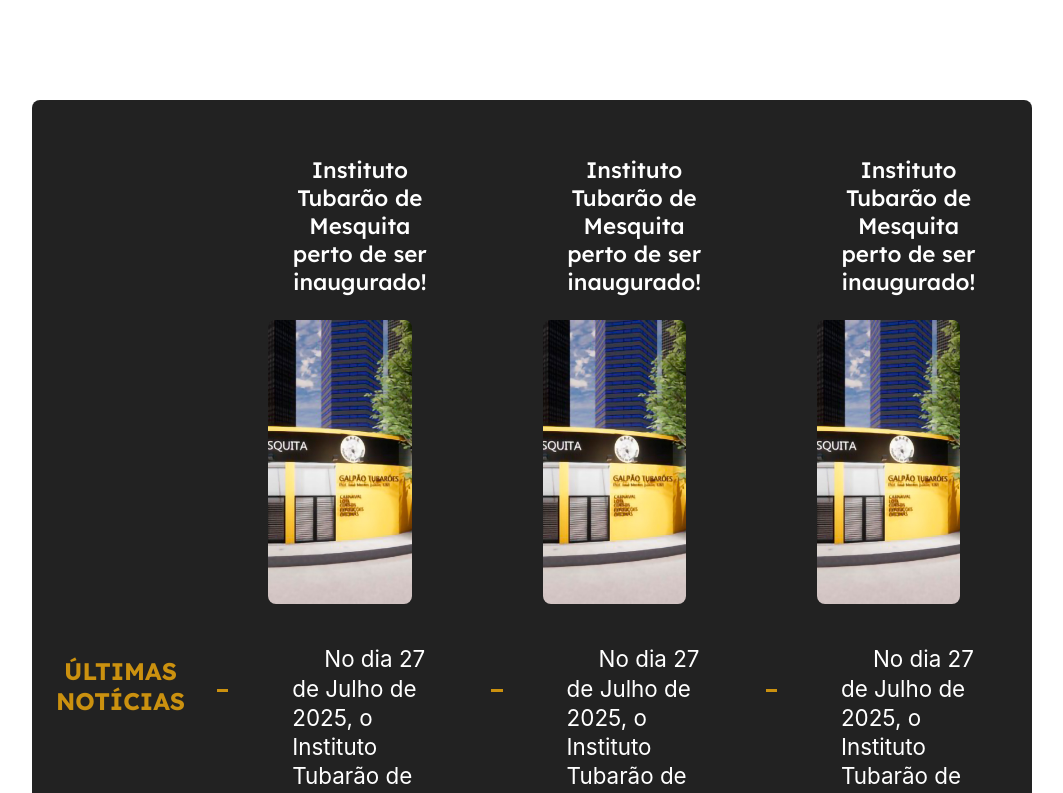
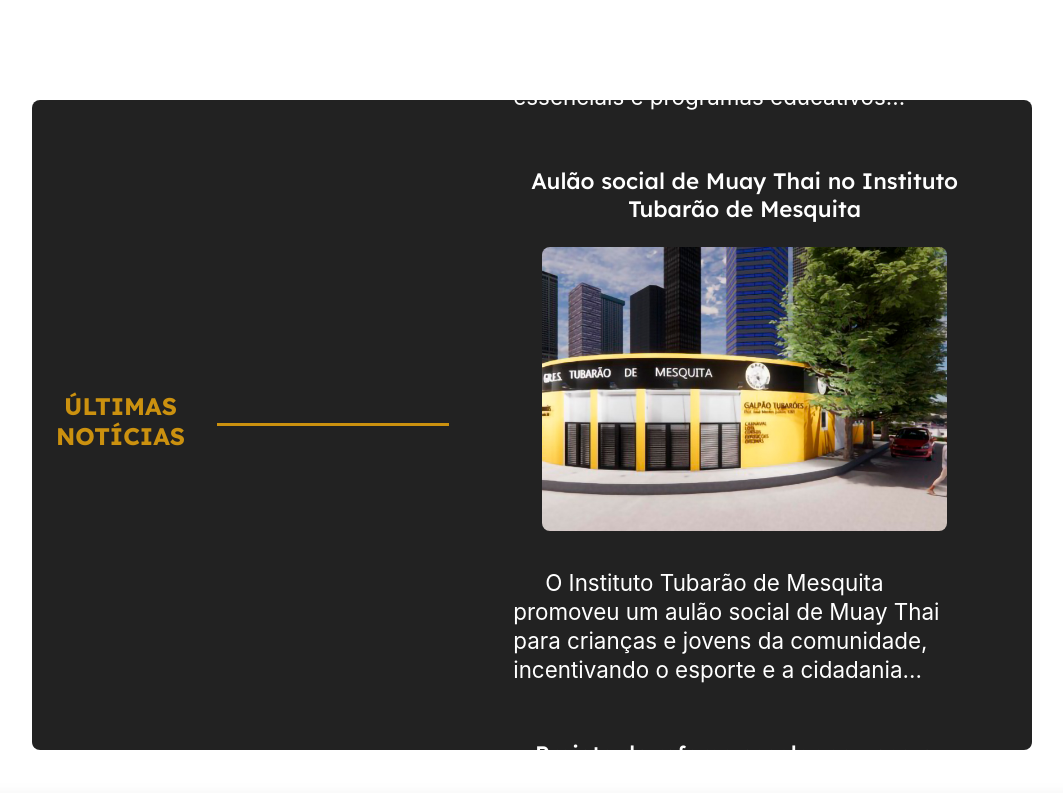
Before and after one commit to fabriciobrito01/projeto-tubarao-de-mesquita, a React (Vite) app in the folder frontend/site-tubarao/: page / in a window 1280 px wide. Shown: the part 780-1573 px from the top of the page, without its empty margins (108-1171 px from the left). Built offline with nearby package versions, Linux system fonts and the light colour scheme.

Commit message:
Update noticias-carousel at Home.jsx

```diff
--- a/frontend/site-tubarao/src/components/Navbar.jsx
+++ b/frontend/site-tubarao/src/components/Navbar.jsx
@@ -1,4 +1,4 @@
-import { useEffect, useState } from "react";
+import { useEffect, useState, useRef } from "react";
 import { Link } from "react-router-dom";
 import logoTubarao from '../assets/logo-tubarao.svg';
 
@@ -6,11 +6,46 @@
   const [open, setOpen] = useState(false);
   const [submenuOpen, setSubmenuOpen] = useState(false);
   const [scrolled, setScrolled] = useState(false);
-  const isMobile = window.innerWidth < 769;
+  const submenuRef = useRef(null);
+
+  const isTouchDevice = () => {
+    if (typeof window === "undefined") return false;
+    return (
+      "ontouchstart" in window ||
+      navigator.maxTouchPoints > 0 ||
+      navigator.msMaxTouchPoints > 0
+    );
+  };
+
+  const [isTouch, setIsTouch] = useState(isTouchDevice());
+
+  useEffect(() => {
+    const handleResize = () => setIsTouch(isTouchDevice());
+    window.addEventListener("resize", handleResize);
+    return () => window.removeEventListener("resize", handleResize);
+  }, []);
 
   useEffect(() => {
     if (!open) setSubmenuOpen(false);
   }, [open]);
+
+  useEffect(() => {
+    if (!isTouch || !submenuOpen) return;
+
+    function handleClickOutside(event) {
+      if (submenuRef.current && !submenuRef.current.contains(event.target)) {
+        setSubmenuOpen(false);
+      }
+    }
+
+    document.addEventListener("mousedown", handleClickOutside);
+    document.addEventListener("touchstart", handleClickOutside);
+
+    return () => {
+      document.removeEventListener("mousedown", handleClickOutside);
+      document.removeEventListener("touchstart", handleClickOutside);
+    };
+  }, [isTouch, submenuOpen]);
 
   useEffect(() => {
     const handleScroll = () => setScrolled(window.scrollY > 0);
@@ -213,7 +248,23 @@
 
           .nav-links li a {
             font-size: 1rem;
-            padding: 0rem 0rem;
+            padding: 0.5rem 0rem;
+          }
+
+          .nav-links li.has-submenu .submenu {
+            list-style: none;
+            position: absolute;
+            top: 100%;
+            left: 0;
+            padding: 0.25rem 1rem;
+            border-radius: 0 0 10px 10px;
+            min-width: 180px;
+            background: #222;
+            opacity: 0;
+            max-height: 0;
+            overflow: hidden;
+            pointer-events: none;
+            transition: opacity 0.3s ease, max-height 0.3s ease;
           }
 
           .logo-tubarao img {
@@ -247,6 +298,7 @@
             overflow: visible;
             justify-content: flex-end;
           }
+
           .nav-links li.has-submenu .submenu {
             list-style: none;
             position: absolute;
@@ -262,6 +314,7 @@
             pointer-events: none;
             transition: opacity 0.3s ease, max-height 0.3s ease;
           }
+
           .nav-links li.has-submenu:hover .submenu {
             opacity: 1;
             max-height: 500px;
@@ -289,8 +342,12 @@
           <li><Link to="/institutotubarao" onClick={handleCloseMenus}>INSTITUTO</Link></li>
           <li><Link to="/cadastro" onClick={handleCloseMenus}>CADASTRO</Link></li>
           <li
+            ref={submenuRef}
             className={`has-submenu${submenuOpen ? " active" : ""}`}
-            onClick={isMobile ? () => setSubmenuOpen((prev) => !prev) : undefined}
+            onClick={isTouch ? (e) => {
+              e.stopPropagation();
+              setSubmenuOpen((prev) => !prev);
+            } : undefined}
             style={{ cursor: "pointer", userSelect: "none" }}
           >
             <Link>TUBARÃO</Link>
--- a/frontend/site-tubarao/src/pages/Home.jsx
+++ b/frontend/site-tubarao/src/pages/Home.jsx
@@ -1,4 +1,4 @@
-import { useState } from "react";
+import { useState, useEffect } from "react";
 import { Link } from "react-router-dom";
 
 import locationSvg from "../assets/location-svgrepo-com.svg";
@@ -8,10 +8,36 @@
 import primeiroCasal24 from "../assets/desfile24/desfile24-primeirocasal.jpg";
 import backgroudPicture from "../assets/desfile24/desfile24-comissaodefrentedancando.jpg";
 
+function useIsMobile() {
+  const [isMobile, setIsMobile] = useState(window.innerWidth <= 769);
+  useEffect(() => {
+    const handleResize = () => setIsMobile(window.innerWidth <= 769);
+    window.addEventListener("resize", handleResize);
+    return () => window.removeEventListener("resize", handleResize);
+  }, []);
+  return isMobile;
+}
+
 function Home() {
   const [nome, setNome] = useState("");
   const [email, setEmail] = useState("");
   const [mensagem, setMensagem] = useState("");
+  const isMobile = useIsMobile();
+
+  const isTouchDevice = () => {
+    if (typeof window === "undefined") return false;
+    return (
+      "ontouchstart" in window ||
+      navigator.maxTouchPoints > 0 ||
+      navigator.msMaxTouchPoints > 0
+    );
+  };
+  const [isTouch, setIsTouch] = useState(isTouchDevice());
+  useEffect(() => {
+    const handleResize = () => setIsTouch(isTouchDevice());
+    window.addEventListener("resize", handleResize);
+    return () => window.removeEventListener("resize", handleResize);
+  }, []);
 
   function handleEnviar(e) {
     e.preventDefault();
@@ -22,6 +48,32 @@
     );
     window.location.href = `mailto:${destinatario}?subject=${assunto}&body=${corpo}`;
   }
+
+  const noticias = [
+    {
+      titulo: "Instituto Tubarão de Mesquita perto de ser inaugurado!",
+      imagem: institutoFachada,
+      texto: "No dia 27 de Julho de 2025, o Instituto Tubarão de Mesquita será inaugurado com a missão de atender a comunidade oferecendo uma variedade de serviços essenciais e programas educativos..."
+    },
+    {
+      titulo: "Aulão social de Muay Thai no Instituto Tubarão de Mesquita",
+      imagem: institutoFachada,
+      texto: "O Instituto Tubarão de Mesquita promoveu um aulão social de Muay Thai para crianças e jovens da comunidade, incentivando o esporte e a cidadania..."
+    },
+    {
+      titulo: "Projeto de reforço escolar começa em agosto",
+      imagem: institutoFachada,
+      texto: "A partir de agosto, o Instituto Tubarão de Mesquita oferecerá aulas de reforço escolar gratuitas para alunos do ensino fundamental da região..."
+    }
+  ];
+
+  // Estado do carrossel
+  const [noticiaIndex, setNoticiaIndex] = useState(0);
+
+  // Navegação do carrossel
+  const handlePrev = () => setNoticiaIndex((prev) => (prev === 0 ? noticias.length - 1 : prev - 1));
+  const handleNext = () => setNoticiaIndex((prev) => (prev === noticias.length - 1 ? 0 : prev + 1));
+
 
   return (
     <>
@@ -58,7 +110,8 @@
             width: 200px;
           }
 
-          .noticias-content {
+          .noticias-carousel {
+            height: 650px;
             max-width: 800px;
             margin: 2.5rem auto;
             padding: 2rem 1.5rem;
@@ -69,7 +122,52 @@
             border-radius: 0.5rem;
           }
 
-          .noticias-content h3 {
+          .carousel-image-wrapper {
+            position: relative;
+            width: 100%;
+            max-width: 600px;
+            margin: 0 auto;
+            padding: 0;
+          }
+
+          .carousel-image-wrapper img {
+            width: 100%;
+            height: auto;
+            border-radius: 1rem;
+            object-fit: cover;
+            display: block;
+          }
+
+          /* Botões laterais */
+          .carousel-btn-absolute {
+            position: absolute;
+            top: 50%;
+            transform: translateY(-50%);
+            background: #CB910F;
+            color: #fff;
+            border: none;
+            border-radius: 50%;
+            width: 40px;
+            height: 40px;
+            font-size: 1.2rem;
+            cursor: pointer;
+            transition: background 0.2s;
+            z-index: 2;
+          }
+
+          .carousel-btn-absolute:hover {
+            background: #a97e0c;
+          }
+
+          .carousel-btn-left {
+            left: 10px; /* Ajuste conforme necessário */
+          }
+
+          .carousel-btn-right {
+            right: 10px; /* Ajuste conforme necessário */
+          }
+
+          .noticias-carousel h3 {
             font-size: 1.2rem;
             font-family: "Lexend", sans-serif;
             font-weight: 500;
@@ -78,17 +176,21 @@
             color: #fff;
             width: 100%;
           }
-          .noticias-content p {
+          .noticias-carousel p {
             color: #fff;
             font-size: 0.9rem;
             text-align: left;
           }
-          .noticias-content img {
+          .noticias-carousel img {
             padding: 0.5rem;
             width: 100%;
             max-width: 500px;
             border-radius: 1rem;
             object-fit: cover;
+            margin: 0rem 0;
+            display: block;
+            margin-left: auto;
+            margin-right: auto;
           }
 
           .sobre-nós {
@@ -218,7 +320,7 @@
               font-size: 1.3rem;
             }
 
-            .noticias-content {
+            .noticias-carousel {
               max-width: 1400px;
               margin: 2.5rem auto;
               padding: 2rem 1.5rem;
@@ -229,17 +331,17 @@
               justify-content: center;
             }
 
-            .noticias-content h3 {
+            .noticias-carousel h3 {
               font-size: 1.4rem;
             }
 
-            .noticias-content p {
+            .noticias-carousel p {
               font-size: 1.4rem;
               padding-top: 1.8rem;
               padding-bottom: 2rem;
             }
 
-            .noticias-content img {
+            .noticias-carousel img {
               width: 80%;
               height: 300px;
             }
@@ -327,29 +429,37 @@
           </Link>
         </div>
 
-        <div className="noticias-content">
+      <div className="noticias-carousel">
               <h2>ÚLTIMAS NOTÍCIAS</h2>
-          <hr></hr>
-          <div className="noticia-1">
-            <h3>Instituto Tubarão de Mesquita perto de ser inaugurado!</h3>
-            <img src={institutoFachada} alt="Aulão social de Muay Thai no Instituto Tubarão de Mesquita" />
-            <p>No dia 27 de Julho de 2025, o Instituto Tubarão de Mesquita será inaugurado com a missão de atender a comunidade oferecendo uma variedade de serviços essenciais e programas educativos...</p>
+              <hr />
+              {isTouch ? (
+                <>
+                  <div className="noticias-carousel-content">
+                      <h3>{noticias[noticiaIndex].titulo}</h3>
+                    <div className="noticia-card">
+                  <div className="carousel-image-wrapper">
+                    <button className="carousel-btn-absolute carousel-btn-left" onClick={handlePrev} aria-label="Anterior">&#8592;</button>
+                      <img src={noticias[noticiaIndex].imagem} alt={noticias[noticiaIndex].titulo} />
+                    <button className="carousel-btn-absolute carousel-btn-right" onClick={handleNext} aria-label="Próxima">&#8594;</button>
                   </div>
-          <hr></hr>
-          <div className="noticia-2">
-            <h3>Instituto Tubarão de Mesquita perto de ser inaugurado!</h3>
-            <img src={institutoFachada} alt="Aulão social de Muay Thai no Instituto Tubarão de Mesquita" />
-            <p>No dia 27 de Julho de 2025, o Instituto Tubarão de Mesquita será inaugurado com a missão de atender a comunidade oferecendo uma variedade de serviços essenciais e programas educativos...</p>
-          </div>
-          <hr></hr>
-          <div className="noticia-3">
-            <h3>Instituto Tubarão de Mesquita perto de ser inaugurado!</h3>
-            <img src={institutoFachada} alt="Aulão social de Muay Thai no Instituto Tubarão de Mesquita" />
-            <p>No dia 27 de Julho de 2025, o Instituto Tubarão de Mesquita será inaugurado com a missão de atender a comunidade oferecendo uma variedade de serviços essenciais e programas educativos...</p>
+                      <p>{noticias[noticiaIndex].texto}</p>
                     </div>
                   </div>
+                </>
+              ) : (
+                <div className="noticias-carousel-content">
+                  {noticias.map((noticia, idx) => (
+                    <div className="noticia-card" key={idx}>
+                      <h3>{noticia.titulo}</h3>
+                      <img src={noticia.imagem} alt={noticia.titulo} />
+                      <p>{noticia.texto}</p>
+                    </div>
+                  ))}
+                </div>
+              )}
+            </div>-
+            </div>
 
-      </div>
       <div className="sobre-nós">
         <div className="overlay">
           <div className="overlay-content">
```
Lines whose indentation alone changed are shown as unchanged.
